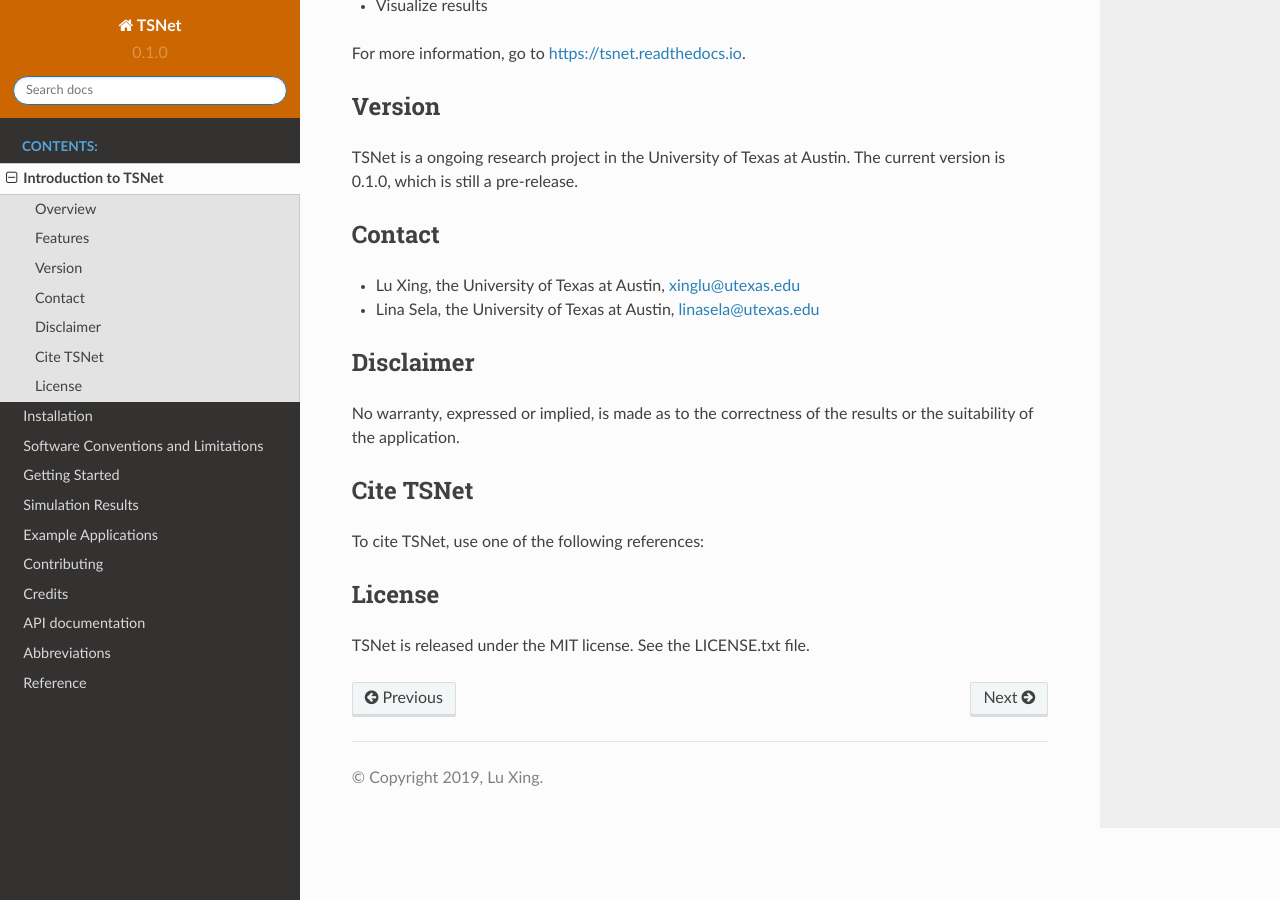
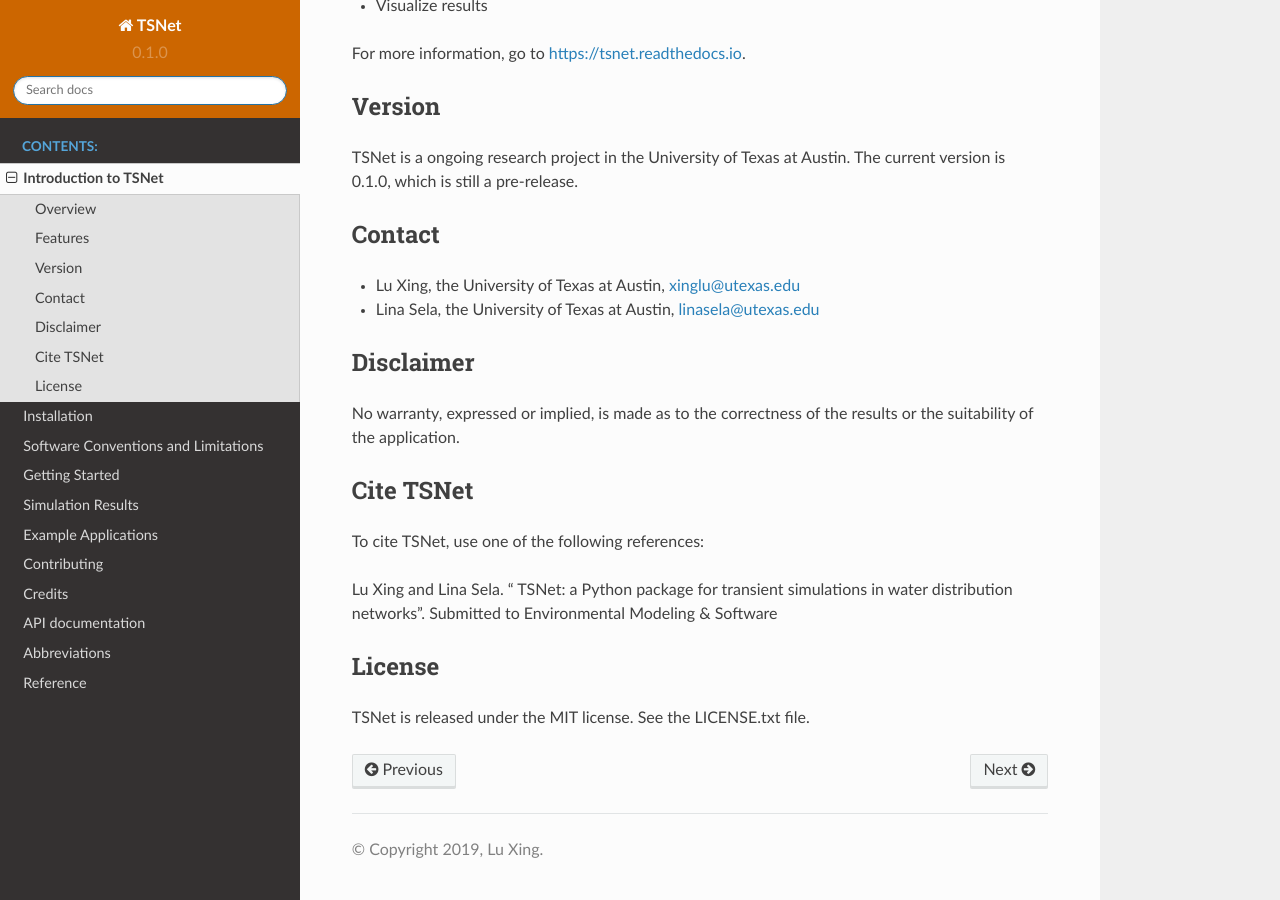
Before and after one commit to glorialulu/TSNet, a Sphinx documentation site: the page built from docs/readme.rst, in a window 1280 px wide and 900 px high, scrolled down 1382 px. Built offline with Sphinx 7.4.7 and the Read the Docs theme 2.0.0, drawn with Linux system fonts in a browser that asks for light colours; pages that are not in the unit, such as notebooks, are missing from menus.

Commit message:
add citation

```diff
--- a/README.rst
+++ b/README.rst
@@ -78,9 +78,9 @@
 
 To cite TSNet, use one of the following references:
 
-Lu Xing, Lina Sela.(2019) A Python Package for Transient Simulation in
-Water Distribution Networks
-(submitted to Environmental Modelling and Software)
+Lu Xing and Lina Sela. " TSNet: a Python package
+for transient simulations in water distribution networks".
+Submitted to Environmental Modeling & Software
 
 License
 -------
--- a/docs/readme.rst
+++ b/docs/readme.rst
@@ -95,6 +95,10 @@
 
 To cite TSNet, use one of the following references:
 
+Lu Xing and Lina Sela. " TSNet: a Python package
+for transient simulations in water distribution networks".
+Submitted to Environmental Modeling & Software
+
 
 License
 -------
```
